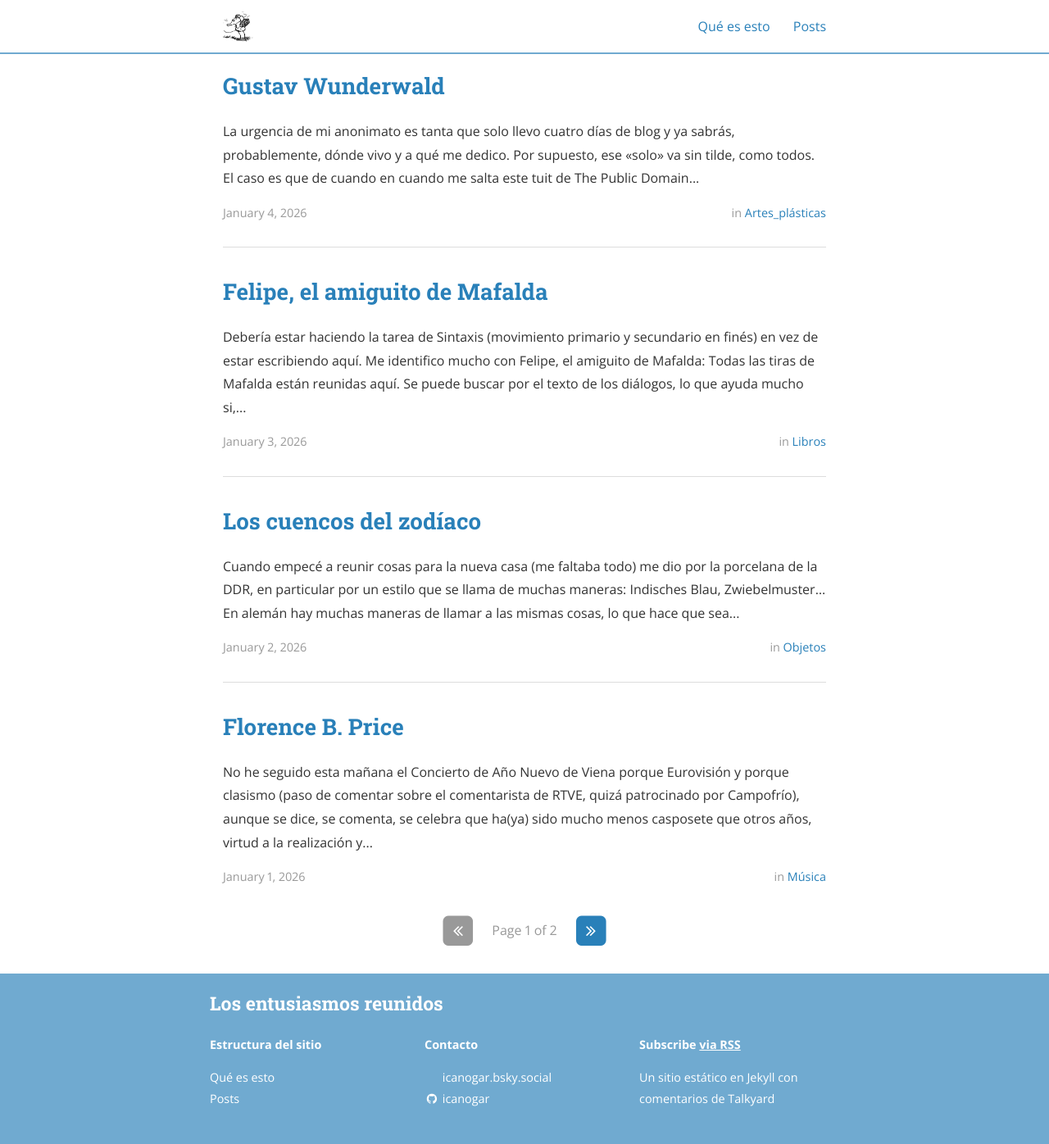
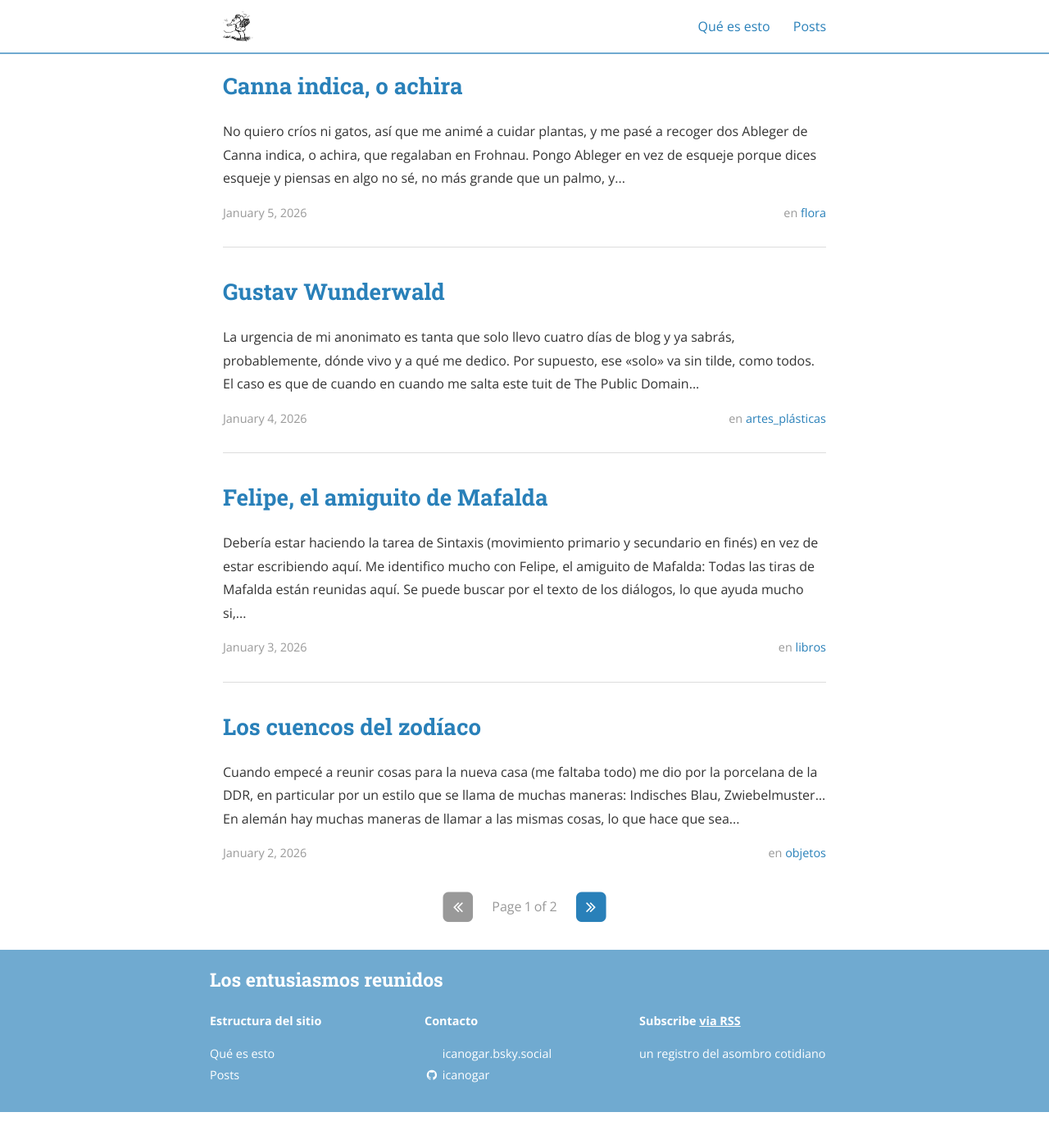
Before and after one commit to icanogar/blog, a Jekyll site: the page built from index.html, in a window 1280 px wide and 1400 px high, scrolled down 708 px. Shown: the top 1396 px of the window at 82% size. Built offline with Jekyll 4.4.1, drawn with Linux system fonts in a browser that asks for light colours; nearby versions of some CDN libraries; the list of posts is cut into pages by our own code; after the commit the page ends 2065 px from its top, so only the background shows below that; some of the changed text lies outside the part shown.

Commit message:
6 de enero

```diff
--- a/_config.yml
+++ b/_config.yml
@@ -15,7 +15,7 @@
 email: ""
 name: icanogar
 description: >
-  Un sitio estático en Jekyll con comentarios de Talkyard
+  un registro del asombro cotidiano
 # Base URL of site (i.e. /blog). It should always start with a slash,
 # and never end with a slash. Set it to a blank value if hosting at the
 # root of your server.
--- a/_layouts/archive.html
+++ b/_layouts/archive.html
@@ -5,7 +5,7 @@
 <div class="page">
 
   <header class="post-header">
-    <h1 class="post-title">Posts in "{{ page.title | capitalize }}"</h1>
+    <h1 class="post-title">Entradas en "{{ page.title }}"</h1>
   </header>
 
   {% include page_divider.html %}
--- a/_layouts/post.html
+++ b/_layouts/post.html
@@ -21,9 +21,9 @@
   <div class="post-categories">
   {% if page.categories.size > 0 %}in {% for cat in page.categories %}
     {% if site.jekyll-archives %}
-    <a href="{{ site.baseurl }}/category/{{ cat }}">{{ cat | capitalize }}</a>{% if forloop.last == false %}, {% endif %}
+    <a href="{{ site.baseurl }}/category/{{ cat }}">{{ cat }}</a>{% if forloop.last == false %}, {% endif %}
     {% else %}
-    <a href="{{ site.baseurl }}/posts/#{{ cat }}">{{ cat | capitalize }}</a>{% if forloop.last == false %}, {% endif %}
+    <a href="{{ site.baseurl }}/posts/#{{ cat }}">{{ cat }}</a>{% if forloop.last == false %}, {% endif %}
     {% endif %}
   {% endfor %}{% endif %}
   </div>
--- /dev/null
+++ b/_posts/2026-01-06-planilandia.md
@@ -0,0 +1,25 @@
+---
+layout: post
+title:  "Planilandia"
+date:   2026-01-06 14:53:52
+author: "***"
+categories: libros
+---
+
+Hoy voy a rescatar, tal cual, una de las entradas de los artefactos anteriores. No es trampa! Es un experimento. O triangulación de datos que le llaman: ver una misma cosa con los ojos de hace diez.
+
+## Planilandia (24 de noviembre, 2015)
+
+Esto iba a ser una adenda a la entrada anterior, pero se ha ido un poco por las ramas. Lo detonó [lo que han publicado de Volodymyr Bilyk](https://thenewpostliterate.blogspot.com/2015/11/vispo-h-by-volodymyr-bilyk.html) (otro de mis vispos de cabecera) en The New Post-Literate, un webzine de literatura asémica. Me interesa la idea, aunque parece un poco conceptuamente hormonada. Por ejemplo, en su entrada en Wikipedia (seguramente cocinada por el autor del sitio) incluyen una versión de Derek Beaulieu de [_Flatland_](https://en.wikipedia.org/wiki/Flatland) bastante gratuita. Ya sabes cómo es él: nunca sé si pensar que es un genio o un charlatán.
+
+_Flatland_ (o [_Planilandia_](https://driftwood.librodenotas.com/cuaderno/94/resena-literaria-planilandia) en la traducción española, disponible aquí) es un pequeño clásico maravilloso, en la línea de Swift o Lewis Carroll. Se lee en una noche: yo lo hice concretamente la de ayer haciendo vela para despertar a M. y que se fuese a Madrid. Creo que es un texto deliberadamente clasista y misógino, esto es, su voz narrativa, y que ello le da más fuerza y carácter movilizador. Pero, claro, es un recurso muy peligroso.
+
+## -----------------------------------
+
+Menudo churro de entrada. Debió ser de esas veces que empiezas algo y lo cierras y lo subes en la esperanza de terminarlo algún día, otro buen día. Y ese día nunca es alguno, ni otro, ni bueno. Incluso en «disponible aquí» debería ir, supongo, el enlace al texto de Planilandia: te lo pongo [aquí](https://web.seducoahuila.gob.mx/biblioweb/upload/Abbott,%20Edwin%20A.%20-%20Planilandia.pdf), pero cuidado que te saldrás de _Los entusiasmos reunidos_. Hasta luego! Aquí te espero.
+
+![]({{ site.baseurl }}/assets/posts/flatland.jpg)
+
+De Planilandia recuerdo, sobre todo, la irrupción del visitante del espacio, que no por predecible resulta menos efectiva. Has visto el rostro de las puertas de la catedral de Burgos de Antonio López? Pues un poco eso. Pero es esta frase de la entrada de Pl. en Wikipedia la que ha hecho que me haga click: "This Sphere visits Flatland at the turn of each millennium to introduce a new apostle to the idea of a third dimension". Cuál es la otra esfera que visita el mundo cada muchos años? Exacto, la de [_Randy Described Eternity_ de Built to Spill](https://youtu.be/cnU-2R4ohiE?si=N1ptmnfbJJudHzDx). Que la canción sea [un plagio descarado](https://www.similarrock.com/built-to-spill-heartmiser/) no le resta un ápice de tradescantia, perdón, de trascendencia.
+
+De Volodymir Bilyk y los vispos sí que me había olvidado completamente: qué bien recuperarlos.
--- a/index.html
+++ b/index.html
@@ -27,11 +27,11 @@
     <section class="post-meta">
       <div class="post-date">{{ post.date | date: "%B %-d, %Y" }}</div>
       <div class="post-categories">
-      {% if post.categories.size > 0 %}in {% for cat in post.categories %}
+      {% if post.categories.size > 0 %}en {% for cat in post.categories %}
         {% if site.jekyll-archives %}
-        <a href="{{ site.baseurl }}/category/{{ cat }}">{{ cat | capitalize }}</a>{% if forloop.last == false %}, {% endif %}
+        <a href="{{ site.baseurl }}/category/{{ cat }}">{{ cat }}</a>{% if forloop.last == false %}, {% endif %}
         {% else %}
-        <a href="{{ site.baseurl }}/posts/#{{ cat }}">{{ cat | capitalize }}</a>{% if forloop.last == false %}, {% endif %}
+        <a href="{{ site.baseurl }}/posts/#{{ cat }}">{{ cat }}</a>{% if forloop.last == false %}, {% endif %}
         {% endif %}
       {% endfor %}{% endif %}
       </div>
```
Also changed, not shown: posts.md (+1 -1 lines), assets/posts/flatland.jpg (added).
